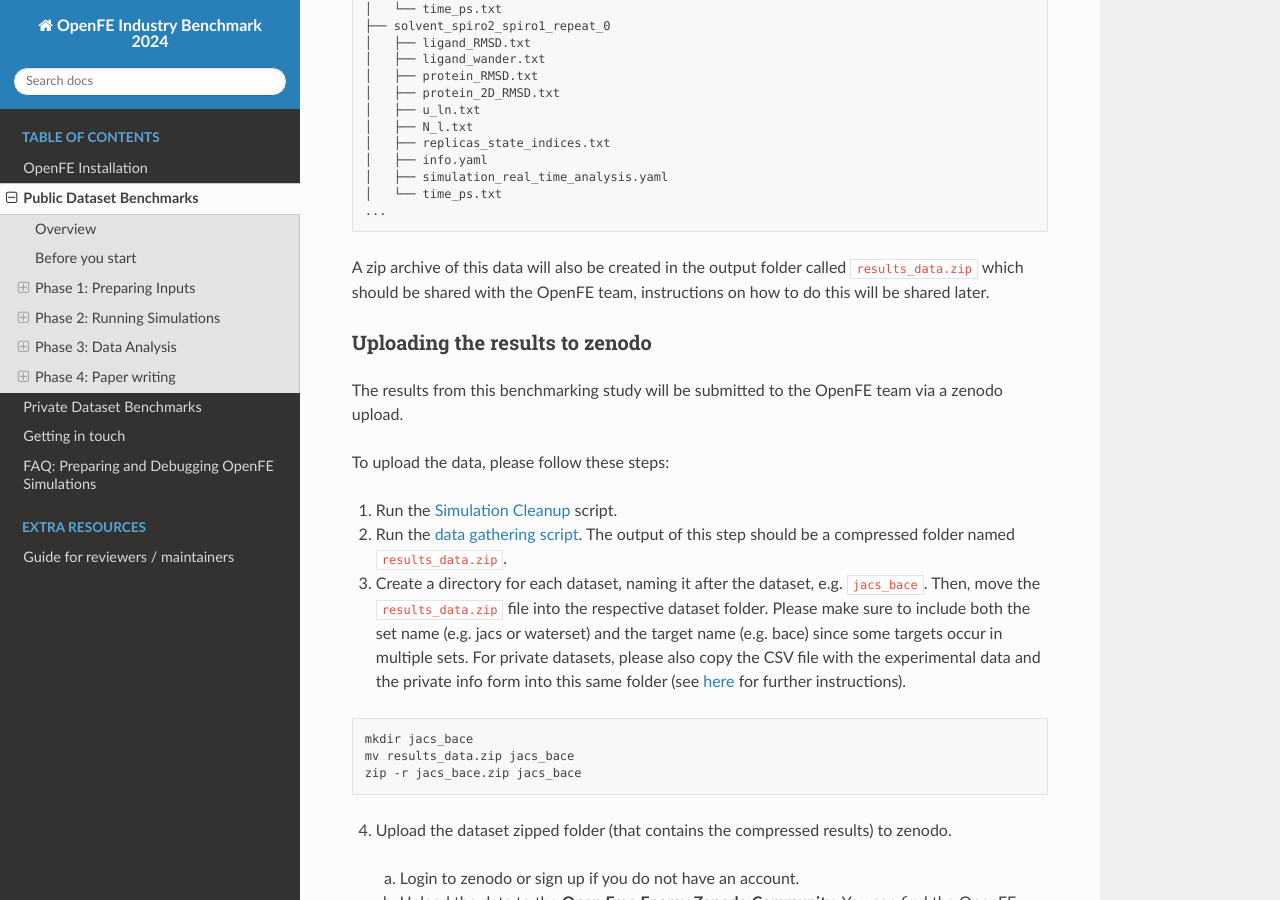
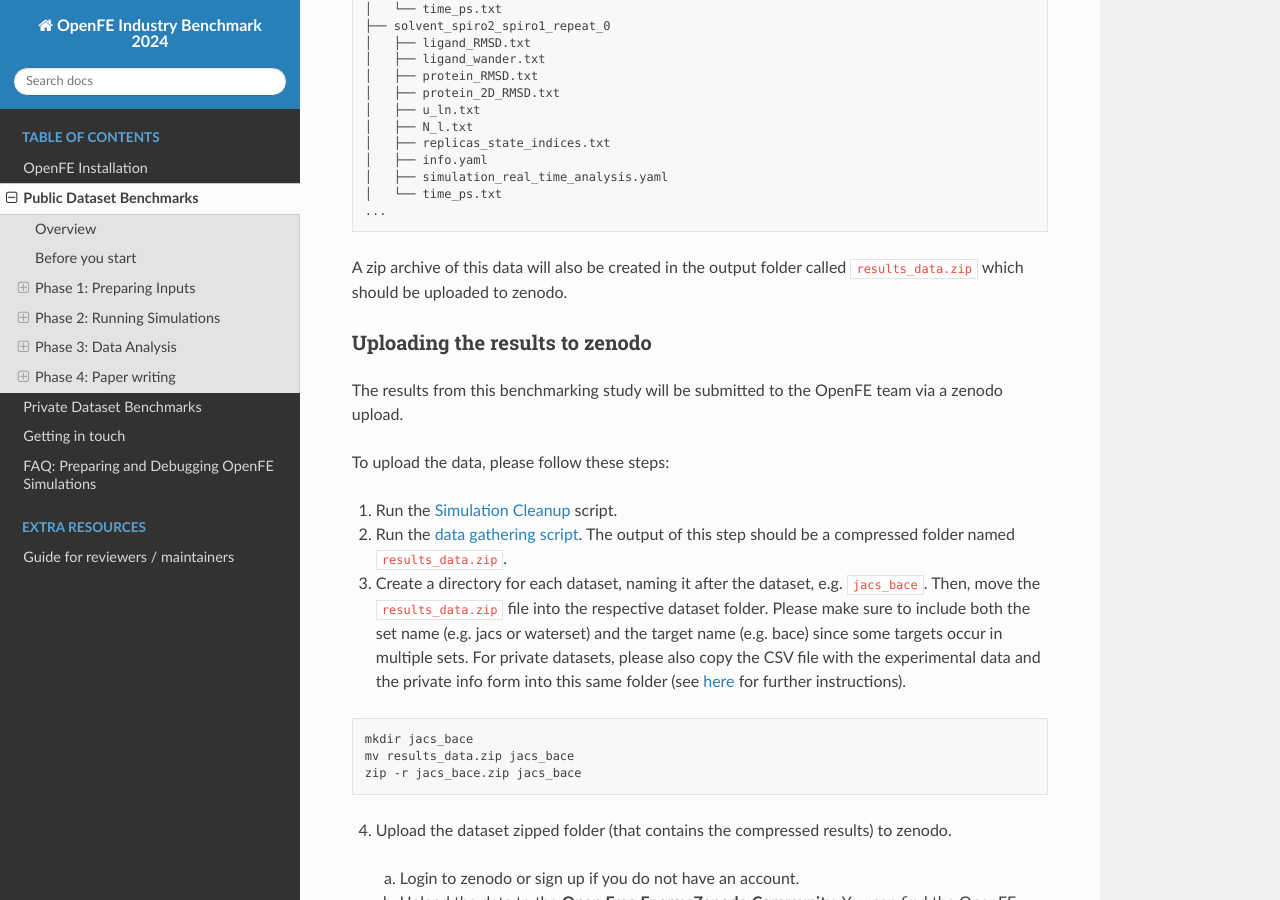
Before and after one commit to OpenFreeEnergy/IndustryBenchmarks2024, a Sphinx documentation site: the page built from docs/source/public/overview.rst, in a window 1280 px wide and 900 px high, scrolled down 15934 px. Built offline with Sphinx 7.4.7 and the Read the Docs theme 3.1.0, drawn with Linux system fonts in a browser that asks for light colours.

Commit message:
Remove wait for instructions placeholder text
We now have the instructions for how to share the data with the openfe team

```diff
--- a/docs/source/public/overview.rst
+++ b/docs/source/public/overview.rst
@@ -719,8 +719,7 @@
     │   └── time_ps.txt
     ...
 
-A zip archive of this data will also be created in the output folder called ``results_data.zip`` which should be shared
-with the OpenFE team, instructions on how to do this will be shared later.
+A zip archive of this data will also be created in the output folder called ``results_data.zip`` which should be uploaded to zenodo.
 
 .. _upload_of_results:
 
```
